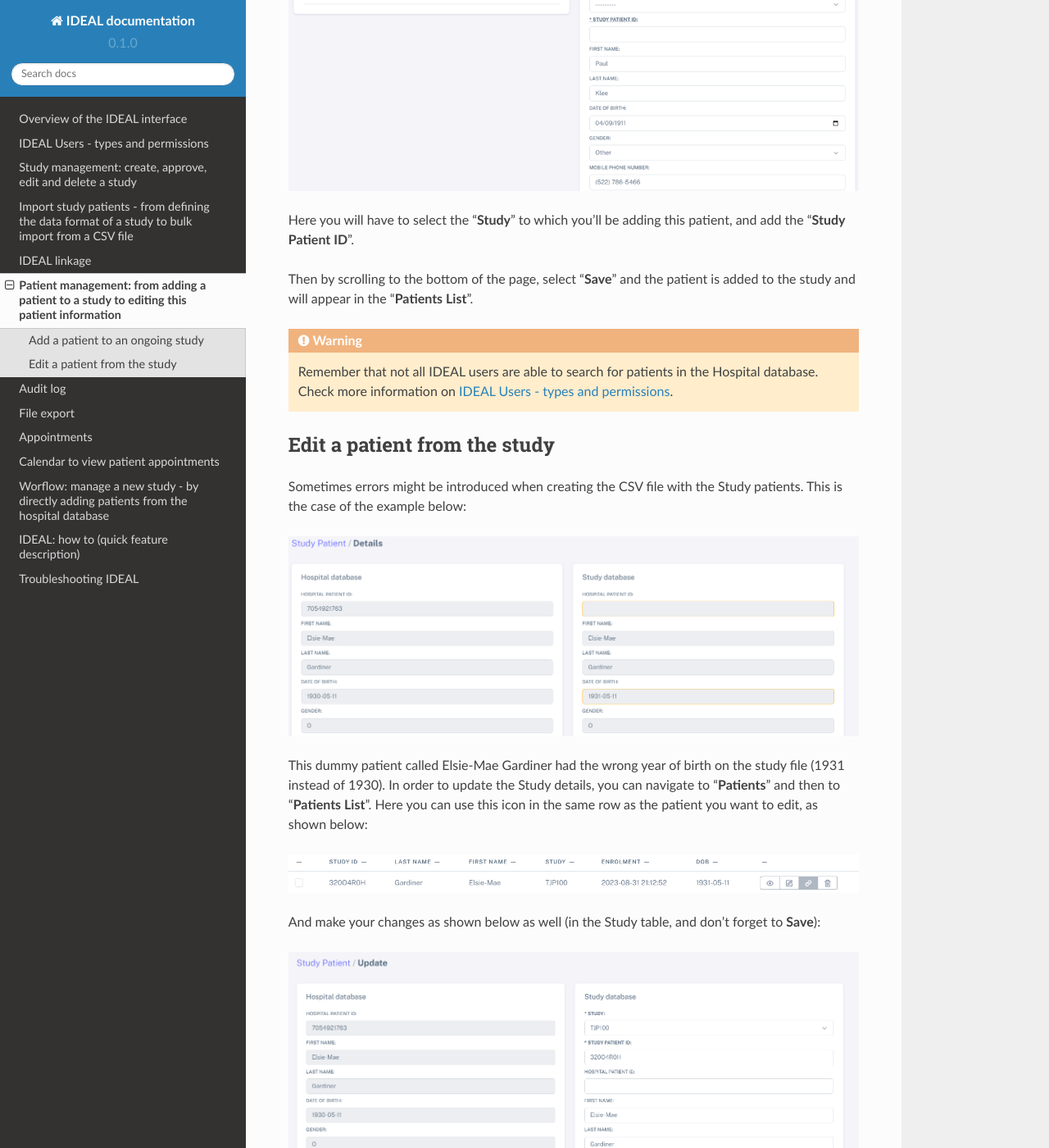
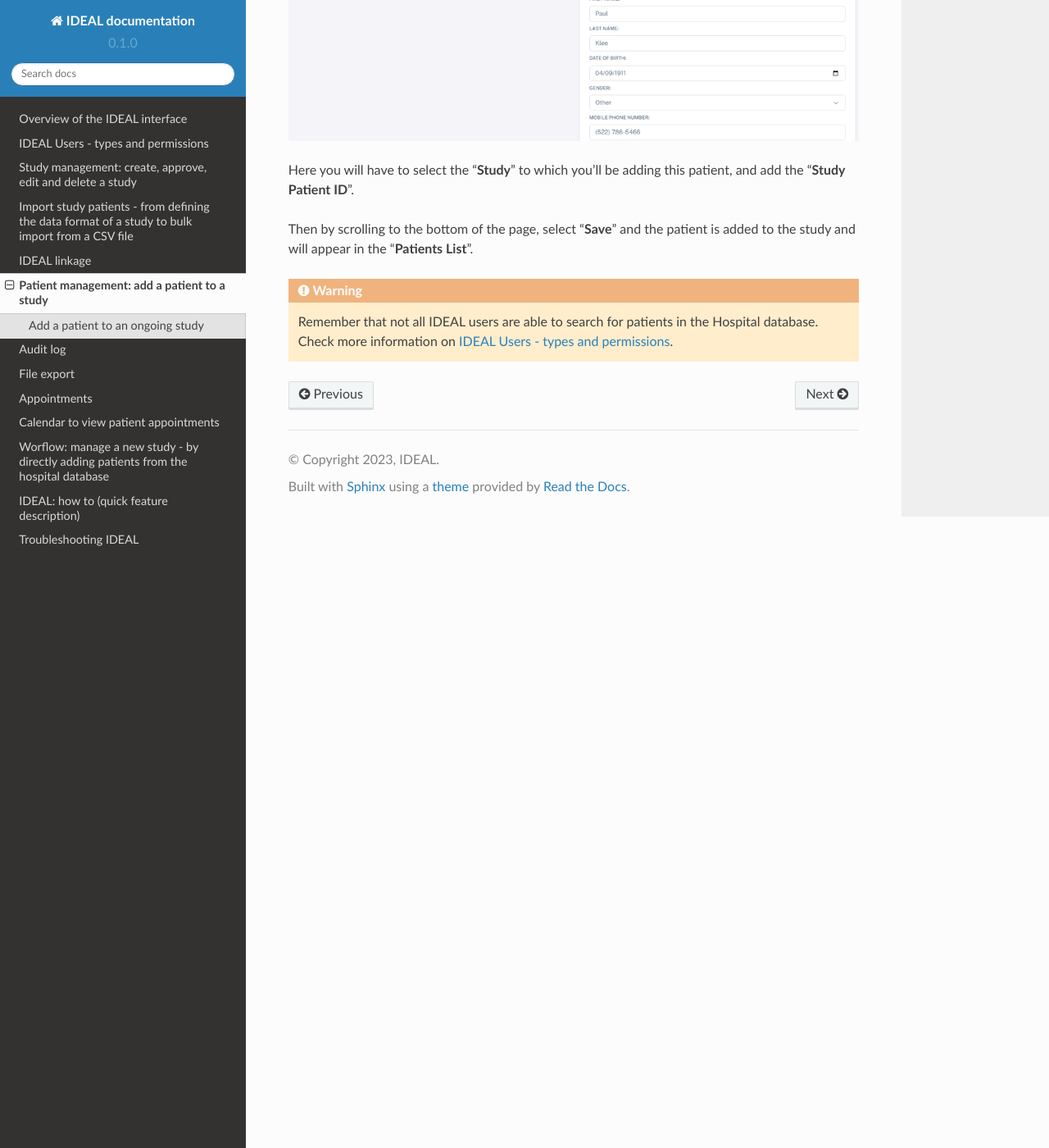
Before and after one commit to Nynuphar/IDEAL-doc, a Sphinx documentation site: the page built from docs/source/patmanage.rst, in a window 1280 px wide and 1400 px high, scrolled down 1520 px. Shown: the whole window at 82% size. Built offline with Sphinx 7.4.7 and the Read the Docs theme 2.0.0, drawn with Linux system fonts in a browser that asks for light colours; some of the changed text lies outside the part shown.

Commit message:
Update patmanage.rst

```diff
--- a/docs/source/patmanage.rst
+++ b/docs/source/patmanage.rst
@@ -1,4 +1,4 @@
-Patient management: from adding a patient to a study to editing this patient information
+Patient management: add a patient to a study
 ###########################################################################################
 
 Add a patient to an ongoing study
@@ -28,29 +28,3 @@ Here you will have to select the "**Study**" to which you'll be adding this pati
 Then by scrolling to the bottom of the page, select "**Save**" and the patient is added to the study and will appear in the "**Patients List**".
 
 .. warning:: Remember that not all IDEAL users are able to search for patients in the Hospital database. Check more information on :doc:`users`.
-
-Edit a patient from the study
-*******************************
-
-Sometimes errors might be introduced when creating the CSV file with the Study patients. This is the case of the example below:
-
-
-.. image:: WrongDOB.png
-
-
-This dummy patient called Elsie-Mae Gardiner had the wrong year of birth on the study file (1931 instead of 1930).
-In order to update the Study details, you can navigate to "**Patients**" and then to "**Patients List**". Here you can use this icon in the same row as the patient you want to edit, as shown below:
-
-
-.. image:: EditPatientIcon.png
-
-
-And make your changes as shown below as well (in the Study table, and don't forget to **Save**):
-
-
-.. image:: EditPatient.png
-
-
-.. note:: Note how Elsie-Mae Gardiner still got linked by IDEAL despite the small change in the year of birth (all the other information was the same)!
-
-.. warning:: Before updating any patient information make sure that this information is correct!
```
